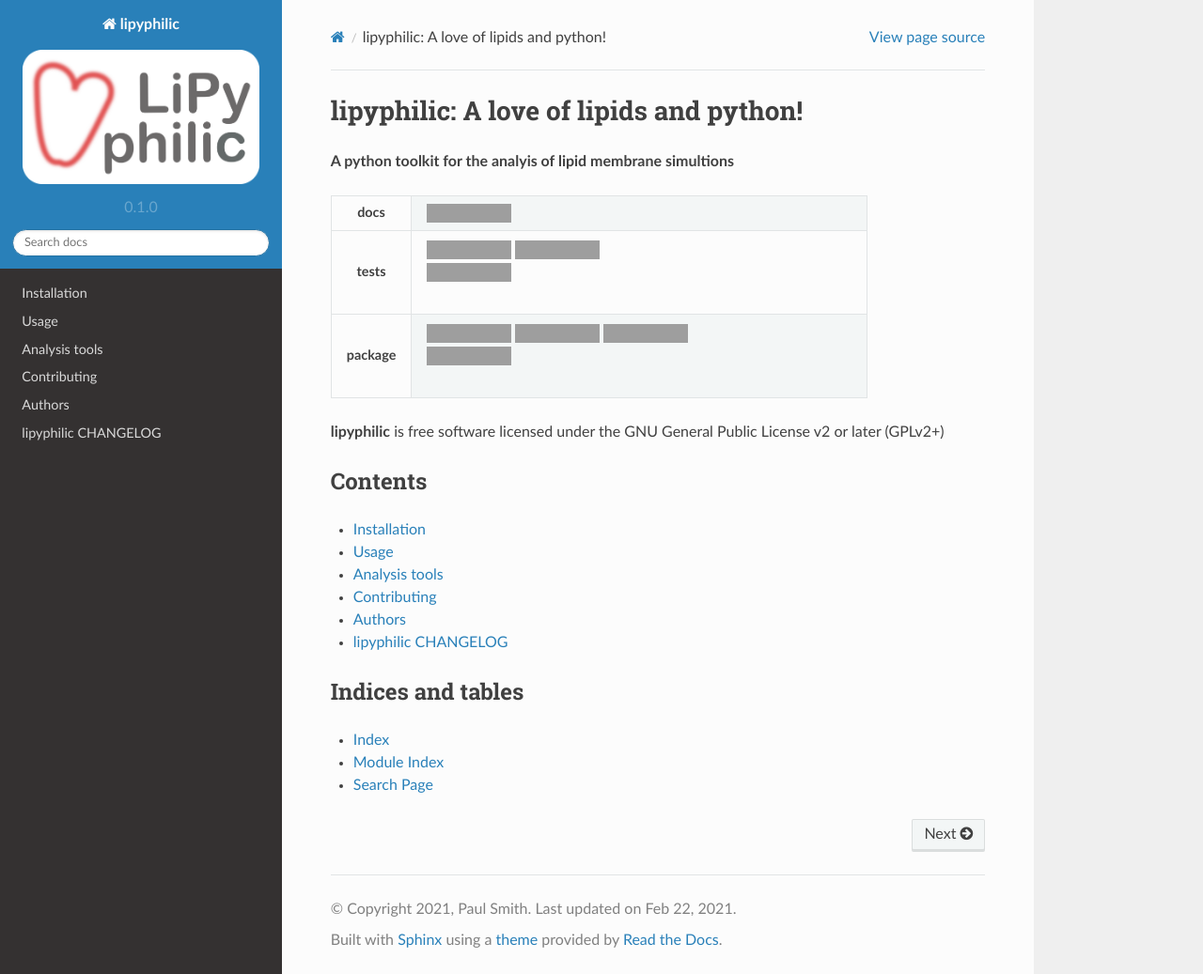
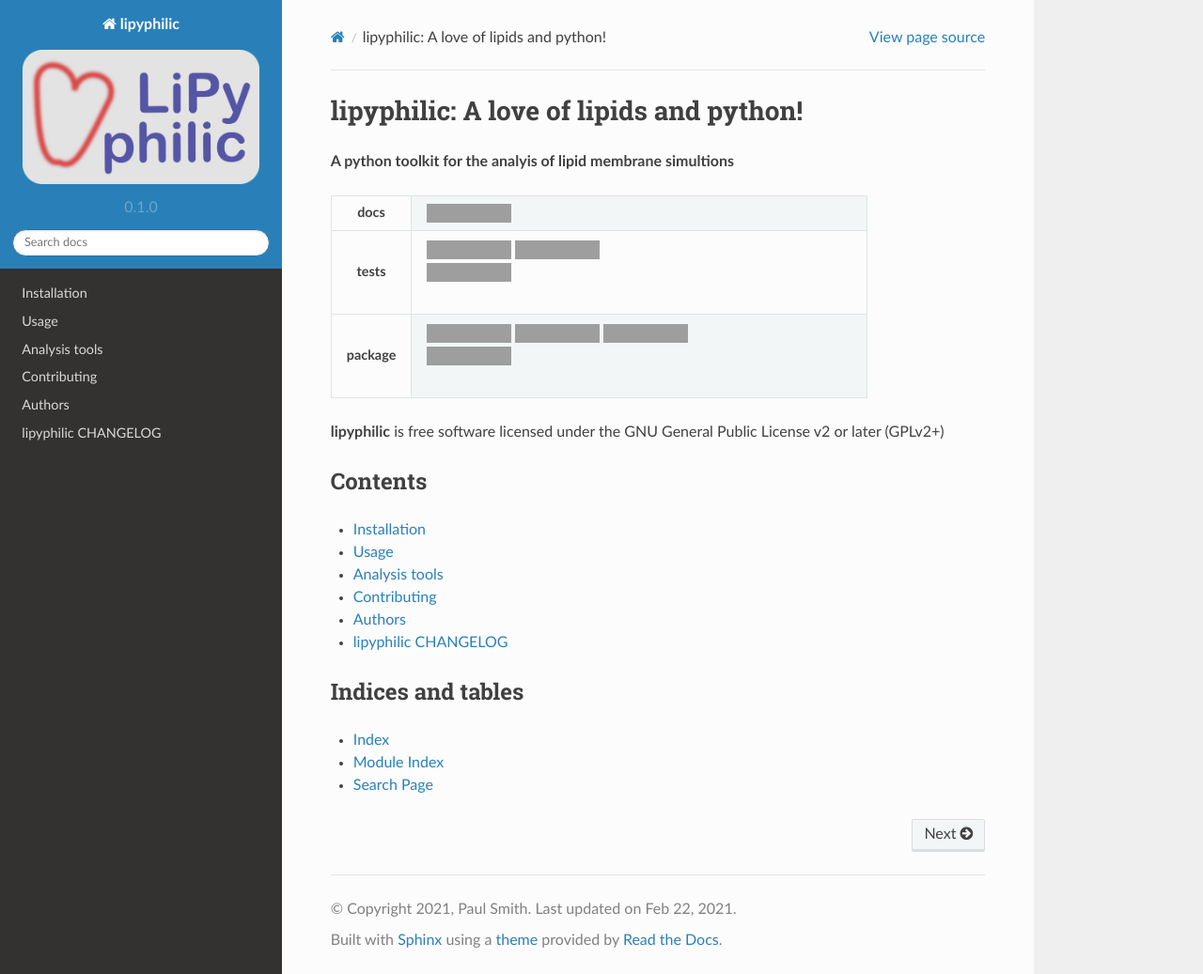
Before and after one commit to p-j-smith/lipyphilic, a Sphinx documentation site: the page built from docs/index.rst, in a window 1280 px wide and 1037 px high. Shown: the whole window at 94% size. Built offline with Sphinx 7.4.7 and the Read the Docs theme 2.0.0, drawn with Linux system fonts in a browser that asks for light colours; pages that are not in the unit, such as notebooks, are missing from menus; grey boxes are pictures that could not be loaded.

Commit message:
Update logo

```diff
--- a/docs/conf.py
+++ b/docs/conf.py
@@ -49,7 +49,7 @@ on_rtd = os.environ.get('READTHEDOCS', None) == 'True'
 if not on_rtd:  # only set the theme if we're building docs locally
     html_theme = 'sphinx_rtd_theme'
 
-html_logo = 'logo/lipyphilic_logo.png'
+html_logo = 'logo/lipyphilic_logo_grey.png'
 html_use_smartypants = True
 html_last_updated_fmt = '%b %d, %Y'
 html_split_index = False
```
Also changed, not shown: docs/logo/lipyphilic_logo_grey.png (added).
